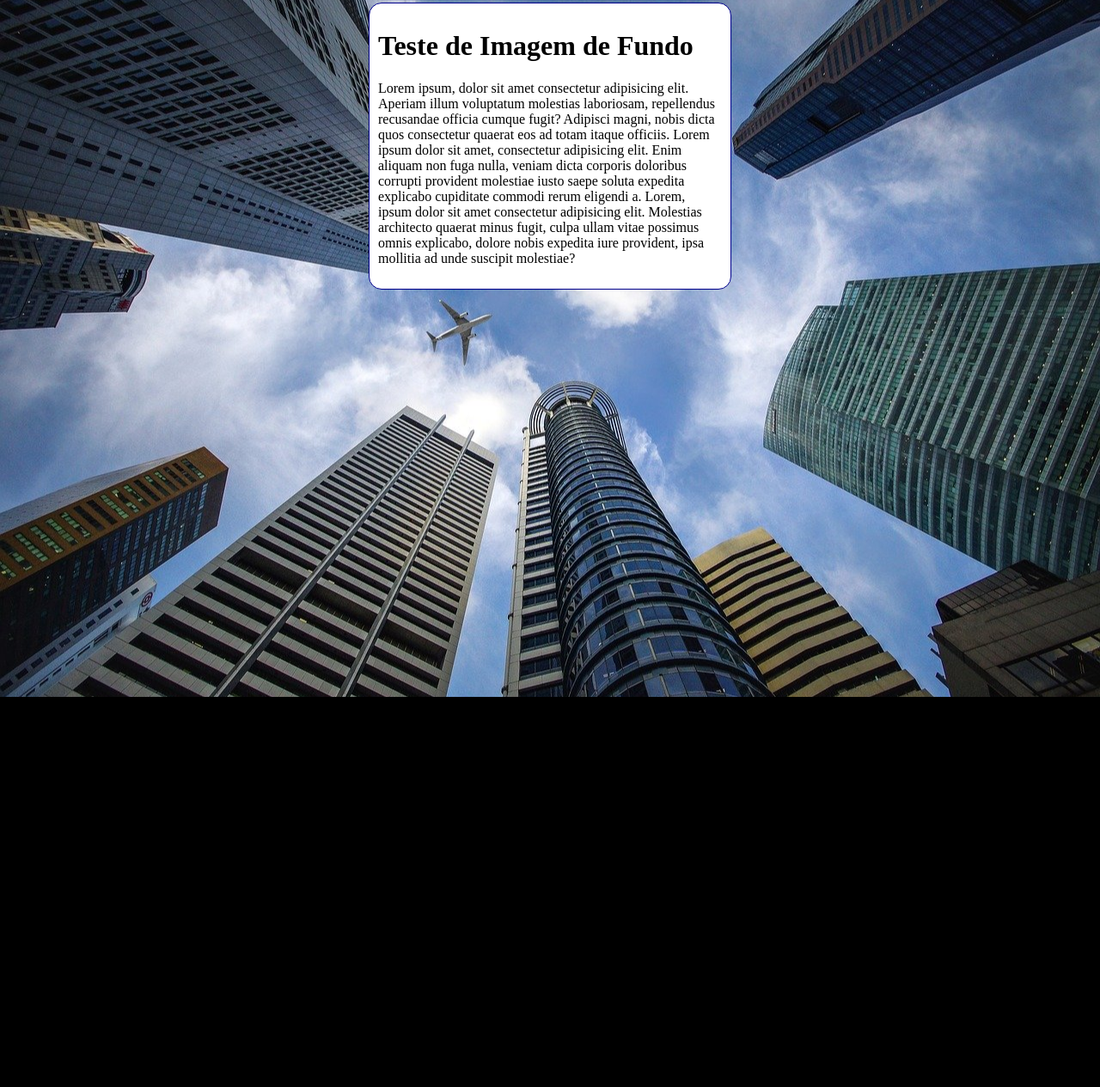
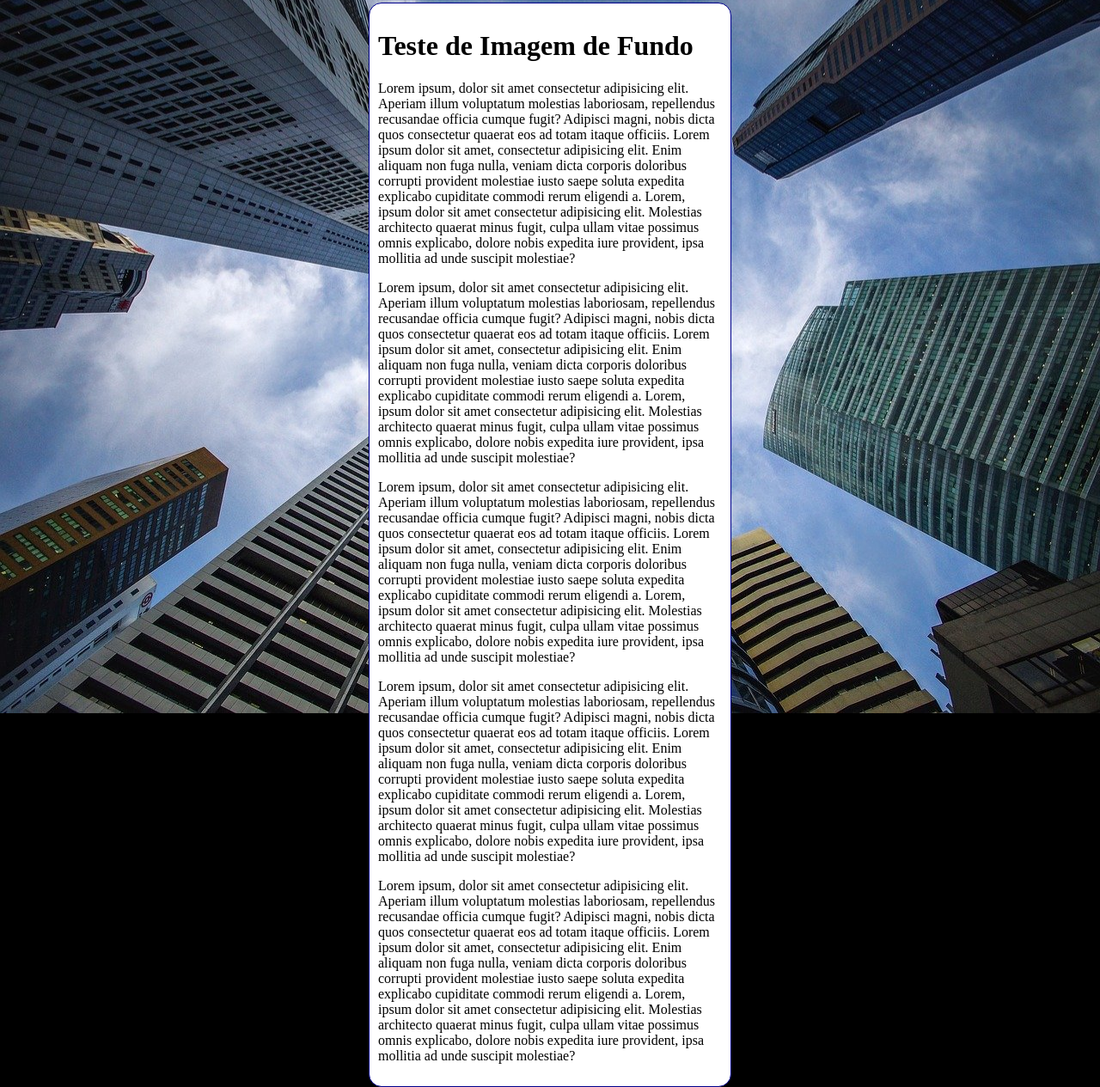
Before and after one commit to atsireopac/html-css, a plain HTML site: page modulo3/ex022/fundo005.html in a window 1280 px wide. Shown: the part 5-1270 px from the top of the page at 86% size. Before the commit the page ends 816 px from the top, so only its background shows below. Drawn offline with Linux system fonts and the light colour scheme.

Commit message:
Segunda atualização do exercicio 022

```diff
--- a/modulo3/ex022/fundo005.html
+++ b/modulo3/ex022/fundo005.html
@@ -27,6 +27,11 @@
   <main>
     <h1>Teste de Imagem de Fundo</h1>
     <p>Lorem ipsum, dolor sit amet consectetur adipisicing elit. Aperiam illum voluptatum molestias laboriosam, repellendus recusandae officia cumque fugit? Adipisci magni, nobis dicta quos consectetur quaerat eos ad totam itaque officiis. Lorem ipsum dolor sit amet, consectetur adipisicing elit. Enim aliquam non fuga nulla, veniam dicta corporis doloribus corrupti provident molestiae iusto saepe soluta expedita explicabo cupiditate commodi rerum eligendi a. Lorem, ipsum dolor sit amet consectetur adipisicing elit. Molestias architecto quaerat minus fugit, culpa ullam vitae possimus omnis explicabo, dolore nobis expedita iure provident, ipsa mollitia ad unde suscipit molestiae?</p>
+    <p>Lorem ipsum, dolor sit amet consectetur adipisicing elit. Aperiam illum voluptatum molestias laboriosam, repellendus recusandae officia cumque fugit? Adipisci magni, nobis dicta quos consectetur quaerat eos ad totam itaque officiis. Lorem ipsum dolor sit amet, consectetur adipisicing elit. Enim aliquam non fuga nulla, veniam dicta corporis doloribus corrupti provident molestiae iusto saepe soluta expedita explicabo cupiditate commodi rerum eligendi a. Lorem, ipsum dolor sit amet consectetur adipisicing elit. Molestias architecto quaerat minus fugit, culpa ullam vitae possimus omnis explicabo, dolore nobis expedita iure provident, ipsa mollitia ad unde suscipit molestiae?</p>
+    <p>Lorem ipsum, dolor sit amet consectetur adipisicing elit. Aperiam illum voluptatum molestias laboriosam, repellendus recusandae officia cumque fugit? Adipisci magni, nobis dicta quos consectetur quaerat eos ad totam itaque officiis. Lorem ipsum dolor sit amet, consectetur adipisicing elit. Enim aliquam non fuga nulla, veniam dicta corporis doloribus corrupti provident molestiae iusto saepe soluta expedita explicabo cupiditate commodi rerum eligendi a. Lorem, ipsum dolor sit amet consectetur adipisicing elit. Molestias architecto quaerat minus fugit, culpa ullam vitae possimus omnis explicabo, dolore nobis expedita iure provident, ipsa mollitia ad unde suscipit molestiae?</p>
+    <p>Lorem ipsum, dolor sit amet consectetur adipisicing elit. Aperiam illum voluptatum molestias laboriosam, repellendus recusandae officia cumque fugit? Adipisci magni, nobis dicta quos consectetur quaerat eos ad totam itaque officiis. Lorem ipsum dolor sit amet, consectetur adipisicing elit. Enim aliquam non fuga nulla, veniam dicta corporis doloribus corrupti provident molestiae iusto saepe soluta expedita explicabo cupiditate commodi rerum eligendi a. Lorem, ipsum dolor sit amet consectetur adipisicing elit. Molestias architecto quaerat minus fugit, culpa ullam vitae possimus omnis explicabo, dolore nobis expedita iure provident, ipsa mollitia ad unde suscipit molestiae?</p>
+    <p>Lorem ipsum, dolor sit amet consectetur adipisicing elit. Aperiam illum voluptatum molestias laboriosam, repellendus recusandae officia cumque fugit? Adipisci magni, nobis dicta quos consectetur quaerat eos ad totam itaque officiis. Lorem ipsum dolor sit amet, consectetur adipisicing elit. Enim aliquam non fuga nulla, veniam dicta corporis doloribus corrupti provident molestiae iusto saepe soluta expedita explicabo cupiditate commodi rerum eligendi a. Lorem, ipsum dolor sit amet consectetur adipisicing elit. Molestias architecto quaerat minus fugit, culpa ullam vitae possimus omnis explicabo, dolore nobis expedita iure provident, ipsa mollitia ad unde suscipit molestiae?</p>
+
   </main>
 </body>
 </html>
```
